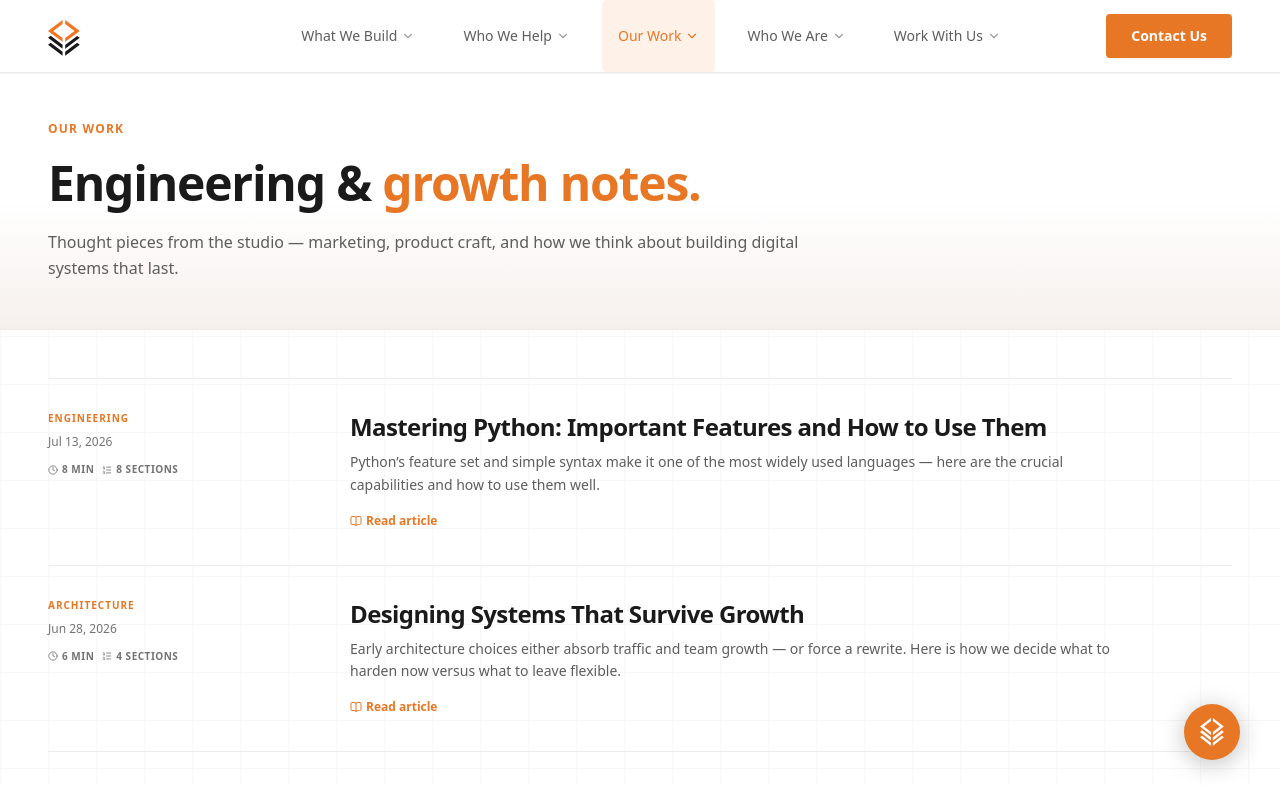
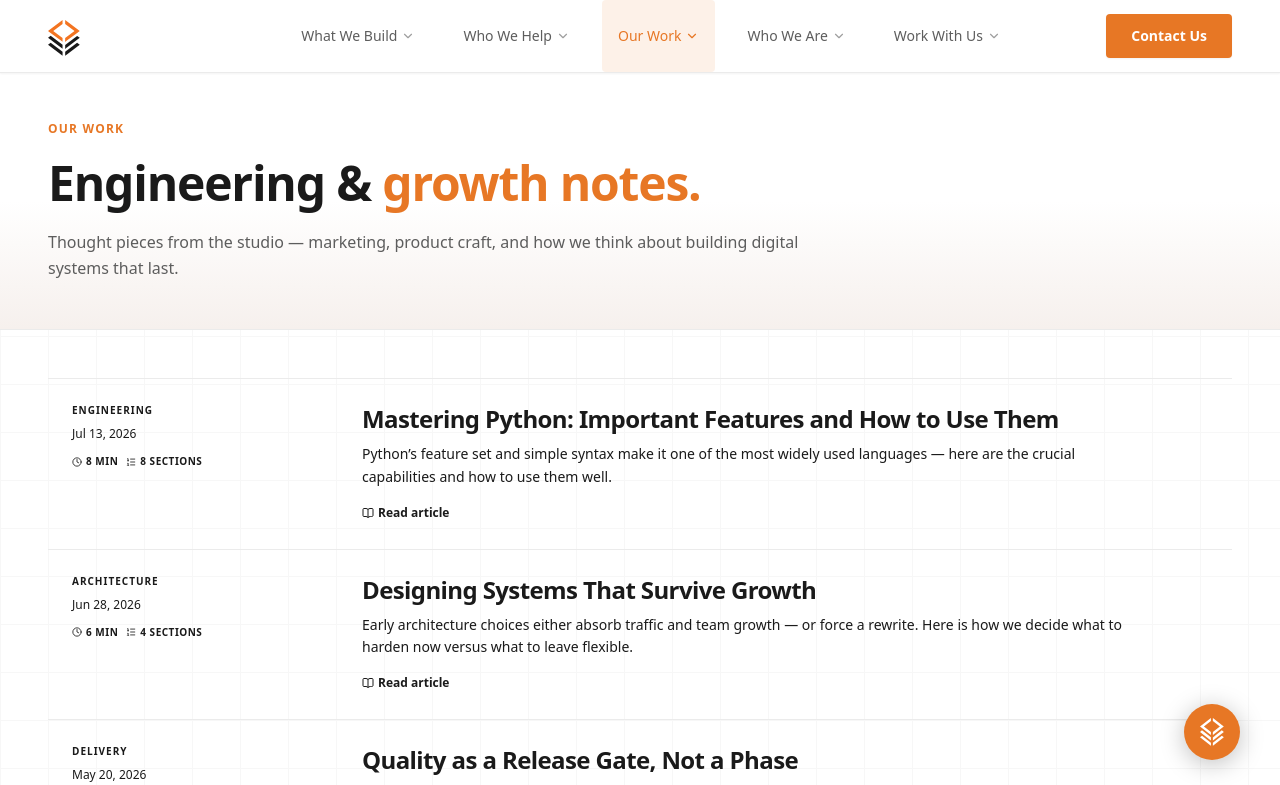
Before and after one commit to levi-dev-stack/stack360-website, a Next.js app: page /our-work/blog in a window 1280 px wide. Shown: the top 785 px of the page. Built offline with nearby package versions, Linux system fonts and the light colour scheme.

Commit message:
feat: update BlogList styles for improved readability and hover effects

```diff
--- a/src/components/pages/our-work/blog/BlogList.tsx
+++ b/src/components/pages/our-work/blog/BlogList.tsx
@@ -51,19 +51,19 @@ export default function BlogList({ posts }: BlogListProps) {
         >
           <Link
             href={`/our-work/blog/${post.slug}`}
-            className="grid grid-cols-1 gap-md rounded-sm py-xl text-neutral-700 outline-none transition-colors focus-visible:ring-2 focus-visible:ring-primary focus-visible:ring-offset-2 sm:grid-cols-12 sm:gap-lg hover:text-neutral-900"
+            className="grid grid-cols-1 gap-md rounded-md p-lg transition-all focus-visible:ring-2 focus-visible:ring-primary focus-visible:ring-offset-2 sm:grid-cols-12 sm:gap-lg group-hover:bg-gradient-to-r group-hover:from-neutral-100/80 group-hover:via-neutral-50 group-hover:to-transparent"
           >
             <div className="space-y-sm sm:col-span-3">
-              <p className="font-mono text-[10px] font-bold uppercase tracking-widest text-primary">
+              <p className="font-mono text-[10px] font-bold uppercase tracking-widest text-neutral-900 transition-colors group-hover:text-primary">
                 {post.category}
               </p>
-              <p className="font-mono text-xs text-neutral-500">{formatDate(post.date)}</p>
+              <p className="font-mono text-xs text-neutral-900">{formatDate(post.date)}</p>
               <ul className="flex flex-wrap gap-sm pt-xs">
-                <li className="inline-flex items-center gap-1 font-mono text-[10px] font-bold uppercase tracking-wider text-neutral-500">
+                <li className="inline-flex items-center gap-1 font-mono text-[10px] font-bold uppercase tracking-wider text-neutral-900">
                   <Clock size={10} aria-hidden />
                   {post.readTime}
                 </li>
-                <li className="inline-flex items-center gap-1 font-mono text-[10px] font-bold uppercase tracking-wider text-neutral-500">
+                <li className="inline-flex items-center gap-1 font-mono text-[10px] font-bold uppercase tracking-wider text-neutral-900">
                   <ListOrdered size={10} aria-hidden />
                   {post.sections.length} sections
                 </li>
@@ -79,10 +79,10 @@ export default function BlogList({ posts }: BlogListProps) {
                   <ArrowRight size={18} aria-hidden />
                 </span>
               </div>
-              <p className="mt-sm max-w-3xl text-pretty text-sm leading-relaxed text-neutral-600">
+              <p className="mt-sm max-w-3xl text-pretty text-sm leading-relaxed text-neutral-900">
                 {post.excerpt}
               </p>
-              <span className="mt-md inline-flex items-center gap-xs text-xs font-bold text-primary">
+              <span className="mt-md inline-flex items-center gap-xs text-xs font-bold text-neutral-900 transition-colors group-hover:text-primary">
                 <BookOpen size={12} aria-hidden />
                 Read article
               </span>
```
